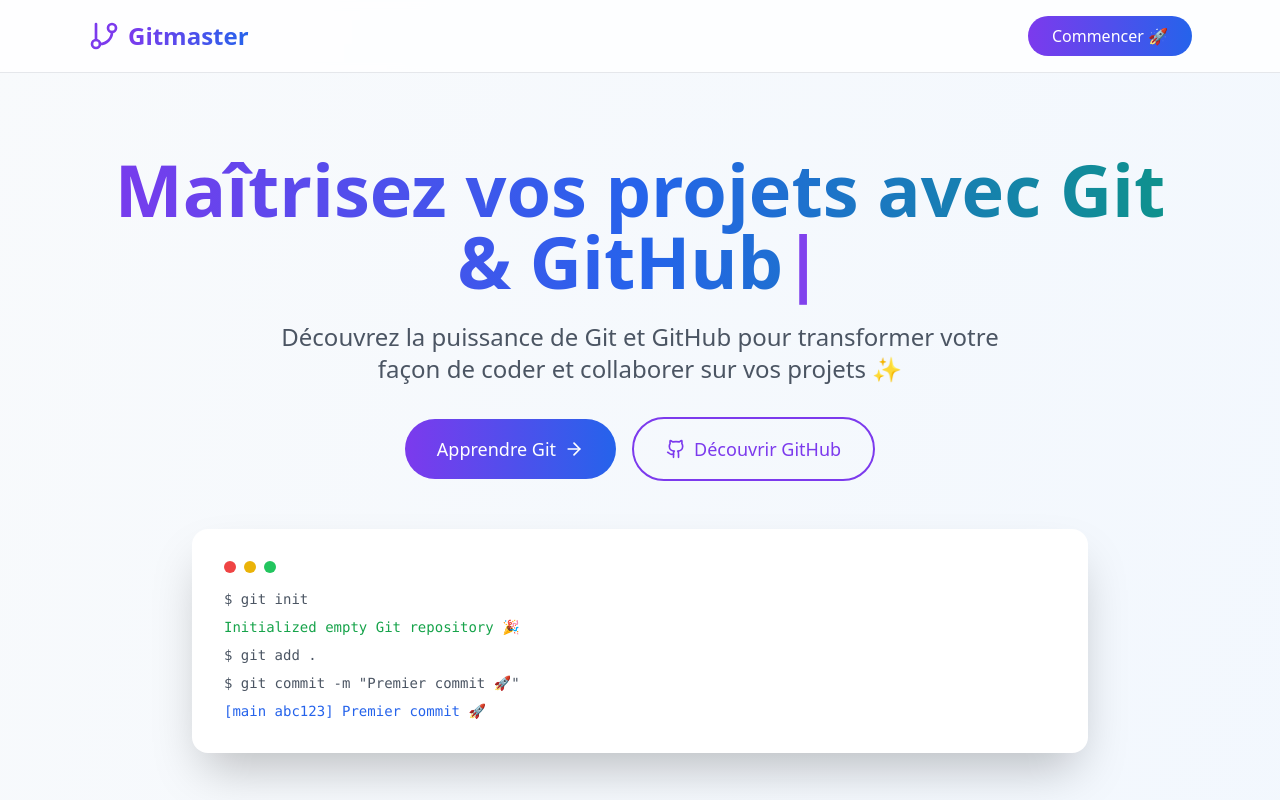
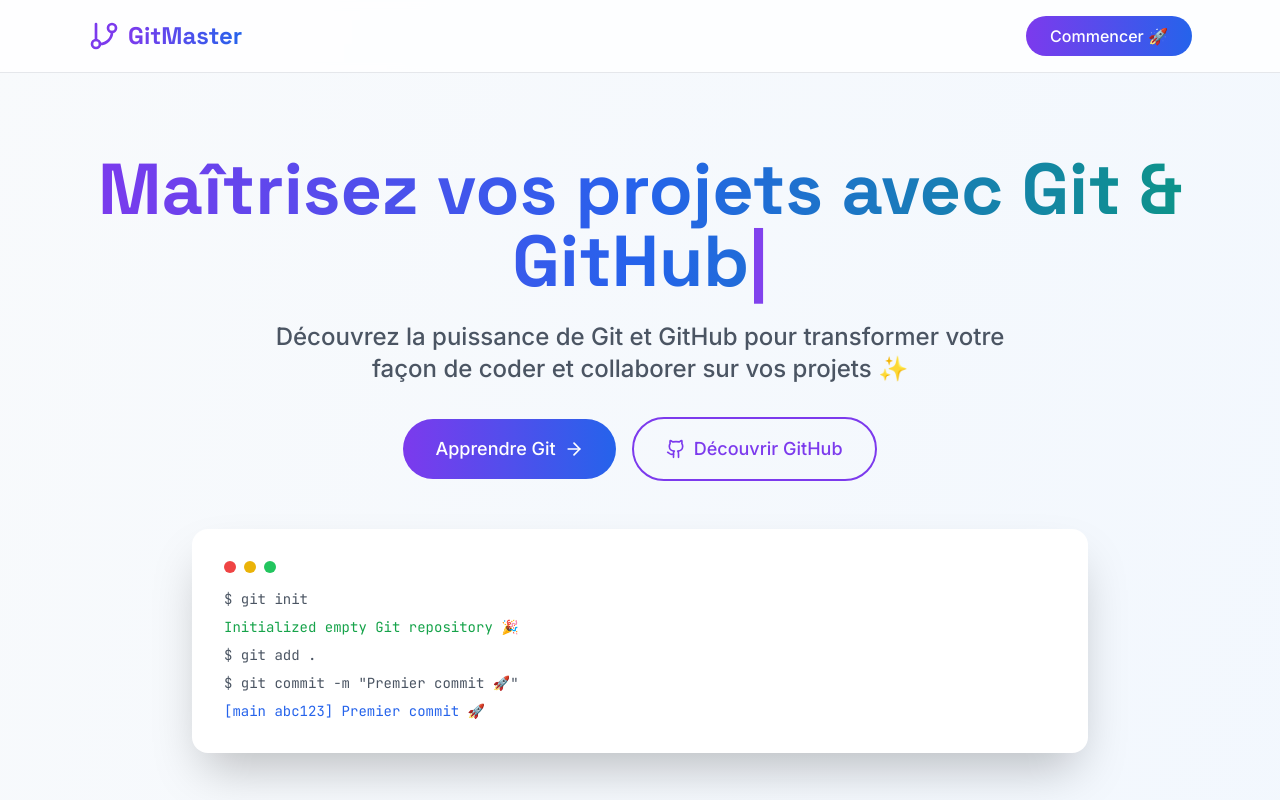
Before and after one commit to AlexKovax/test-git-landing2, a React (Vite) app: page / in a window 1280 px wide. Shown: the top 800 px of the page. Built offline with nearby package versions, Linux system fonts and the light colour scheme.

Commit message:
Add Modern Typography to Git & GitHub Landing Page

```diff
--- a/index.html
+++ b/index.html
@@ -4,7 +4,10 @@
     <meta charset="UTF-8" />
     <link rel="icon" type="image/svg+xml" href="/vite.svg" />
     <meta name="viewport" content="width=device-width, initial-scale=1.0" />
-    <title>Modern Git &amp; GitHub Landing Page</title>
+    <title>Modern Git & GitHub Landing Page</title>
+    <link rel="preconnect" href="https://fonts.googleapis.com">
+    <link rel="preconnect" href="https://fonts.gstatic.com" crossorigin>
+    <link href="https://fonts.googleapis.com/css2?family=Space+Grotesk:wght@300;400;500;600;700&family=Inter:wght@300;400;500;600;700&family=JetBrains+Mono:wght@400;500;600&display=swap" rel="stylesheet">
   </head>
   <body>
     <div id="root"></div>
--- a/src/App.tsx
+++ b/src/App.tsx
@@ -97,17 +97,17 @@ function App() {
   ];
 
   return (
-    <div className="min-h-screen bg-gradient-to-br from-slate-50 to-blue-50">
+    <div className="min-h-screen bg-gradient-to-br from-slate-50 to-blue-50 font-sans">
       {/* Header */}
       <header className="sticky top-0 backdrop-blur-sm bg-white/80 border-b border-gray-200 z-50">
         <div className="max-w-6xl mx-auto px-6 py-4 flex items-center justify-between">
           <div className="flex items-center space-x-2">
             <GitBranch className="w-8 h-8 text-violet-600" />
-            <span className="text-2xl font-bold bg-gradient-to-r from-violet-600 to-blue-600 bg-clip-text text-transparent">
-              Gitmaster
+            <span className="text-2xl font-bold font-display bg-gradient-to-r from-violet-600 to-blue-600 bg-clip-text text-transparent">
+              GitMaster
             </span>
           </div>
-          <button className="bg-gradient-to-r from-violet-600 to-blue-600 text-white px-6 py-2 rounded-full hover:shadow-lg transition-all duration-300 transform hover:scale-105">
+          <button className="bg-gradient-to-r from-violet-600 to-blue-600 text-white px-6 py-2 rounded-full hover:shadow-lg transition-all duration-300 transform hover:scale-105 font-medium">
             Commencer 🚀
           </button>
         </div>
@@ -116,22 +116,22 @@ function App() {
       {/* Hero Section */}
       <section className="max-w-6xl mx-auto px-6 py-20 text-center">
         <div className="mb-8">
-          <h1 className="text-5xl md:text-7xl font-bold mb-6 bg-gradient-to-r from-violet-600 via-blue-600 to-teal-600 bg-clip-text text-transparent">
+          <h1 className="text-5xl md:text-7xl font-bold font-display mb-6 bg-gradient-to-r from-violet-600 via-blue-600 to-teal-600 bg-clip-text text-transparent leading-tight">
             {typedText}
             <span className="animate-pulse text-violet-600">|</span>
           </h1>
-          <p className="text-xl md:text-2xl text-gray-600 mb-8 max-w-3xl mx-auto leading-relaxed">
+          <p className="text-xl md:text-2xl text-gray-600 mb-8 max-w-3xl mx-auto leading-relaxed font-medium">
             Découvrez la puissance de Git et GitHub pour transformer votre façon de coder
             et collaborer sur vos projets ✨
           </p>
         </div>
 
         <div className="flex flex-col sm:flex-row gap-4 justify-center items-center mb-12">
-          <button className="group bg-gradient-to-r from-violet-600 to-blue-600 text-white px-8 py-4 rounded-full text-lg hover:shadow-xl transition-all duration-300 transform hover:scale-105 flex items-center space-x-2">
+          <button className="group bg-gradient-to-r from-violet-600 to-blue-600 text-white px-8 py-4 rounded-full text-lg hover:shadow-xl transition-all duration-300 transform hover:scale-105 flex items-center space-x-2 font-medium">
             <span>Apprendre Git</span>
             <ArrowRight className="w-5 h-5 group-hover:translate-x-1 transition-transform" />
           </button>
-          <button className="group border-2 border-violet-600 text-violet-600 px-8 py-4 rounded-full text-lg hover:bg-violet-600 hover:text-white transition-all duration-300 flex items-center space-x-2">
+          <button className="group border-2 border-violet-600 text-violet-600 px-8 py-4 rounded-full text-lg hover:bg-violet-600 hover:text-white transition-all duration-300 flex items-center space-x-2 font-medium">
             <Github className="w-5 h-5" />
             <span>Découvrir GitHub</span>
           </button>
@@ -160,10 +160,10 @@ function App() {
       <section className="bg-white py-20">
         <div className="max-w-6xl mx-auto px-6">
           <div className="text-center mb-16">
-            <h2 className="text-4xl md:text-5xl font-bold mb-6 text-gray-800">
+            <h2 className="text-4xl md:text-5xl font-bold font-display mb-6 text-gray-800">
               Pourquoi Git & GitHub ? 🤔
             </h2>
-            <p className="text-xl text-gray-600 max-w-3xl mx-auto">
+            <p className="text-xl text-gray-600 max-w-3xl mx-auto font-medium">
               Des millions de développeurs utilisent Git et GitHub pour leurs projets.
               Voici pourquoi vous devriez vous y mettre aussi !
             </p>
@@ -176,7 +176,7 @@ function App() {
                 <div className="text-violet-600 mb-4 flex justify-center">
                   {benefit.icon}
                 </div>
-                <h3 className="text-xl font-bold mb-3 text-gray-800">{benefit.title}</h3>
+                <h3 className="text-xl font-bold font-display mb-3 text-gray-800">{benefit.title}</h3>
                 <p className="text-gray-600 leading-relaxed">{benefit.description}</p>
               </div>
             ))}
@@ -188,17 +188,17 @@ function App() {
       <section className="py-20 bg-gradient-to-r from-violet-50 to-blue-50">
         <div className="max-w-6xl mx-auto px-6">
           <div className="text-center mb-16">
-            <h2 className="text-4xl md:text-5xl font-bold mb-6 text-gray-800">
+            <h2 className="text-4xl md:text-5xl font-bold font-display mb-6 text-gray-800">
               Avant vs Après Git 📊
             </h2>
-            <p className="text-xl text-gray-600">
+            <p className="text-xl text-gray-600 font-medium">
               Voyez la différence que Git peut faire dans votre workflow quotidien
             </p>
           </div>
 
           <div className="grid md:grid-cols-2 gap-12">
             <div className="bg-white p-8 rounded-2xl shadow-lg">
-              <h3 className="text-2xl font-bold mb-6 text-red-600 flex items-center">
+              <h3 className="text-2xl font-bold font-display mb-6 text-red-600 flex items-center">
                 <XCircle className="w-8 h-8 mr-3" />
                 Sans Git 😰
               </h3>
@@ -206,14 +206,14 @@ function App() {
                 {beforeAfter.before.map((item, index) => (
                   <div key={index} className="flex items-center space-x-3">
                     {item.icon}
-                    <span className="text-gray-700">{item.text}</span>
+                    <span className="text-gray-700 font-medium">{item.text}</span>
                   </div>
                 ))}
               </div>
             </div>
 
             <div className="bg-white p-8 rounded-2xl shadow-lg">
-              <h3 className="text-2xl font-bold mb-6 text-green-600 flex items-center">
+              <h3 className="text-2xl font-bold font-display mb-6 text-green-600 flex items-center">
                 <CheckCircle className="w-8 h-8 mr-3" />
                 Avec Git 🎉
               </h3>
@@ -221,7 +221,7 @@ function App() {
                 {beforeAfter.after.map((item, index) => (
                   <div key={index} className="flex items-center space-x-3">
                     {item.icon}
-                    <span className="text-gray-700">{item.text}</span>
+                    <span className="text-gray-700 font-medium">{item.text}</span>
                   </div>
                 ))}
               </div>
@@ -234,7 +234,7 @@ function App() {
       <section className="py-20 bg-white">
         <div className="max-w-6xl mx-auto px-6">
           <div className="text-center mb-16">
-            <h2 className="text-4xl md:text-5xl font-bold mb-6 text-gray-800">
+            <h2 className="text-4xl md:text-5xl font-bold font-display mb-6 text-gray-800">
               GitHub en chiffres 📈
             </h2>
           </div>
@@ -243,8 +243,8 @@ function App() {
             {stats.map((stat, index) => (
               <div key={index} className="text-center p-6 bg-gradient-to-br from-violet-50 to-blue-50 rounded-2xl">
                 <div className="text-4xl mb-2">{stat.emoji}</div>
-                <div className="text-4xl font-bold text-violet-600 mb-2">{stat.number}</div>
-                <div className="text-gray-600">{stat.label}</div>
+                <div className="text-4xl font-bold font-display text-violet-600 mb-2">{stat.number}</div>
+                <div className="text-gray-600 font-medium">{stat.label}</div>
               </div>
             ))}
           </div>
@@ -255,7 +255,7 @@ function App() {
       <section className="py-20 bg-gradient-to-br from-violet-50 to-blue-50">
         <div className="max-w-6xl mx-auto px-6">
           <div className="text-center mb-16">
-            <h2 className="text-4xl md:text-5xl font-bold mb-6 text-gray-800">
+            <h2 className="text-4xl md:text-5xl font-bold font-display mb-6 text-gray-800">
               Ce qu'en disent les développeurs 💬
             </h2>
           </div>
@@ -266,11 +266,11 @@ function App() {
                 <div className="flex items-center mb-4">
                   <div className="text-4xl mr-4">{testimonial.avatar}</div>
                   <div>
-                    <h4 className="font-bold text-gray-800">{testimonial.name}</h4>
-                    <p className="text-gray-600 text-sm">{testimonial.role}</p>
+                    <h4 className="font-bold font-display text-gray-800">{testimonial.name}</h4>
+                    <p className="text-gray-600 text-sm font-medium">{testimonial.role}</p>
                   </div>
                 </div>
-                <p className="text-gray-700 italic text-lg">"{testimonial.content}"</p>
+                <p className="text-gray-700 italic text-lg font-medium">"{testimonial.content}"</p>
               </div>
             ))}
           </div>
@@ -280,17 +280,17 @@ function App() {
       {/* CTA Section */}
       <section className="py-20 bg-gradient-to-r from-violet-600 to-blue-600 text-white">
         <div className="max-w-4xl mx-auto px-6 text-center">
-          <h2 className="text-4xl md:text-5xl font-bold mb-6">
+          <h2 className="text-4xl md:text-5xl font-bold font-display mb-6">
             Prêt à commencer votre aventure Git ? 🎯
           </h2>
-          <p className="text-xl mb-8 opacity-90">
+          <p className="text-xl mb-8 opacity-90 font-medium">
             Rejoignez des millions de développeurs qui ont déjà transformé leur workflow
           </p>
           <div className="flex flex-col sm:flex-row gap-4 justify-center">
             <button className="bg-white text-violet-600 px-8 py-4 rounded-full text-lg hover:shadow-xl transition-all duration-300 transform hover:scale-105 font-semibold">
               Apprendre Git gratuitement 🚀
             </button>
-            <button className="border-2 border-white text-white px-8 py-4 rounded-full text-lg hover:bg-white hover:text-violet-600 transition-all duration-300">
+            <button className="border-2 border-white text-white px-8 py-4 rounded-full text-lg hover:bg-white hover:text-violet-600 transition-all duration-300 font-medium">
               Créer un compte GitHub ✨
             </button>
           </div>
@@ -302,9 +302,9 @@ function App() {
         <div className="max-w-6xl mx-auto px-6 text-center">
           <div className="flex items-center justify-center space-x-2 mb-4">
             <GitBranch className="w-8 h-8 text-violet-400" />
-            <span className="text-2xl font-bold">GitMaster</span>
+            <span className="text-2xl font-bold font-display">GitMaster</span>
           </div>
-          <p className="text-gray-400 mb-4">
+          <p className="text-gray-400 mb-4 font-medium">
             Votre guide pour maîtriser Git et GitHub 🎓
           </p>
           <div className="flex justify-center space-x-6 text-sm text-gray-400">
--- a/tailwind.config.js
+++ b/tailwind.config.js
@@ -2,7 +2,13 @@
 export default {
   content: ['./index.html', './src/**/*.{js,ts,jsx,tsx}'],
   theme: {
-    extend: {},
+    extend: {
+      fontFamily: {
+        'sans': ['Inter', 'system-ui', 'sans-serif'],
+        'display': ['Space Grotesk', 'system-ui', 'sans-serif'],
+        'mono': ['JetBrains Mono', 'Monaco', 'Courier New', 'monospace'],
+      },
+    },
   },
   plugins: [],
 };
```
